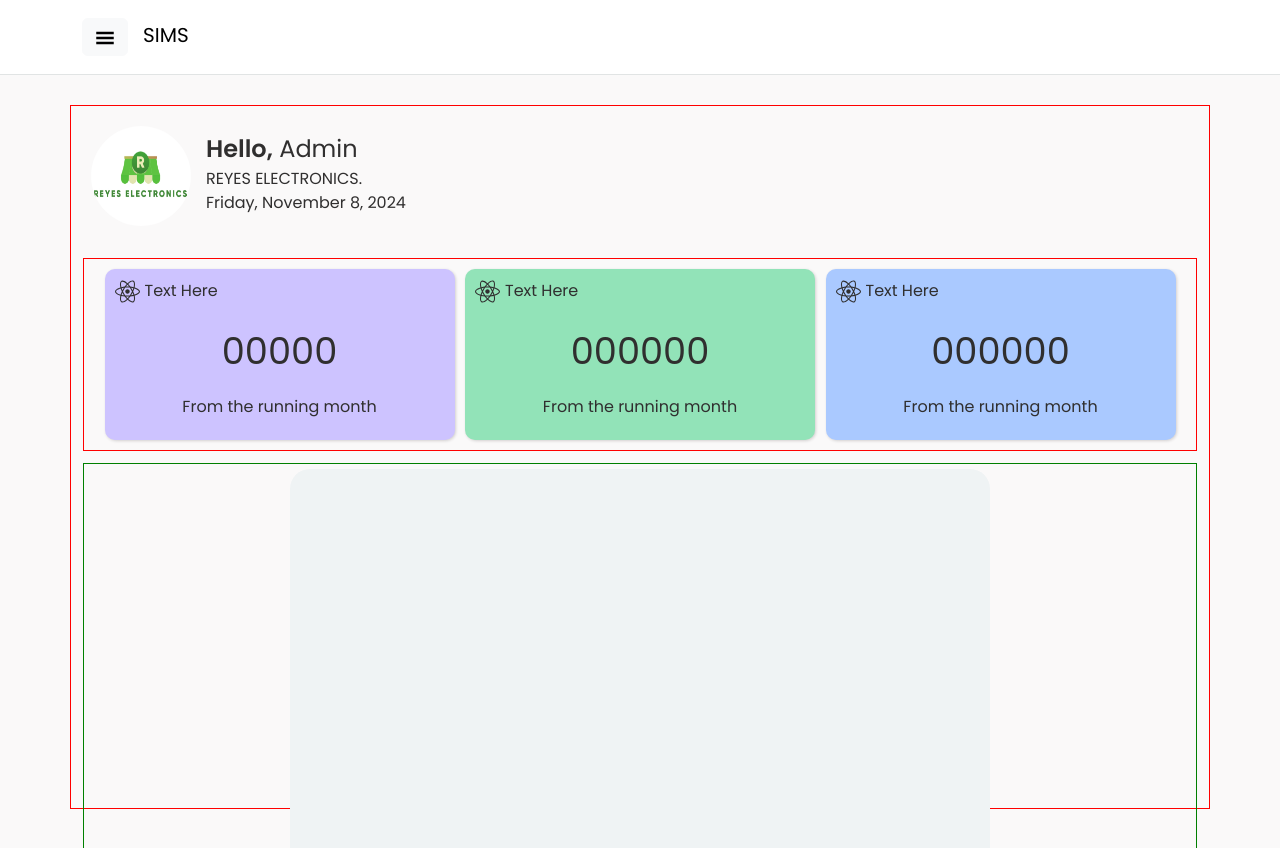
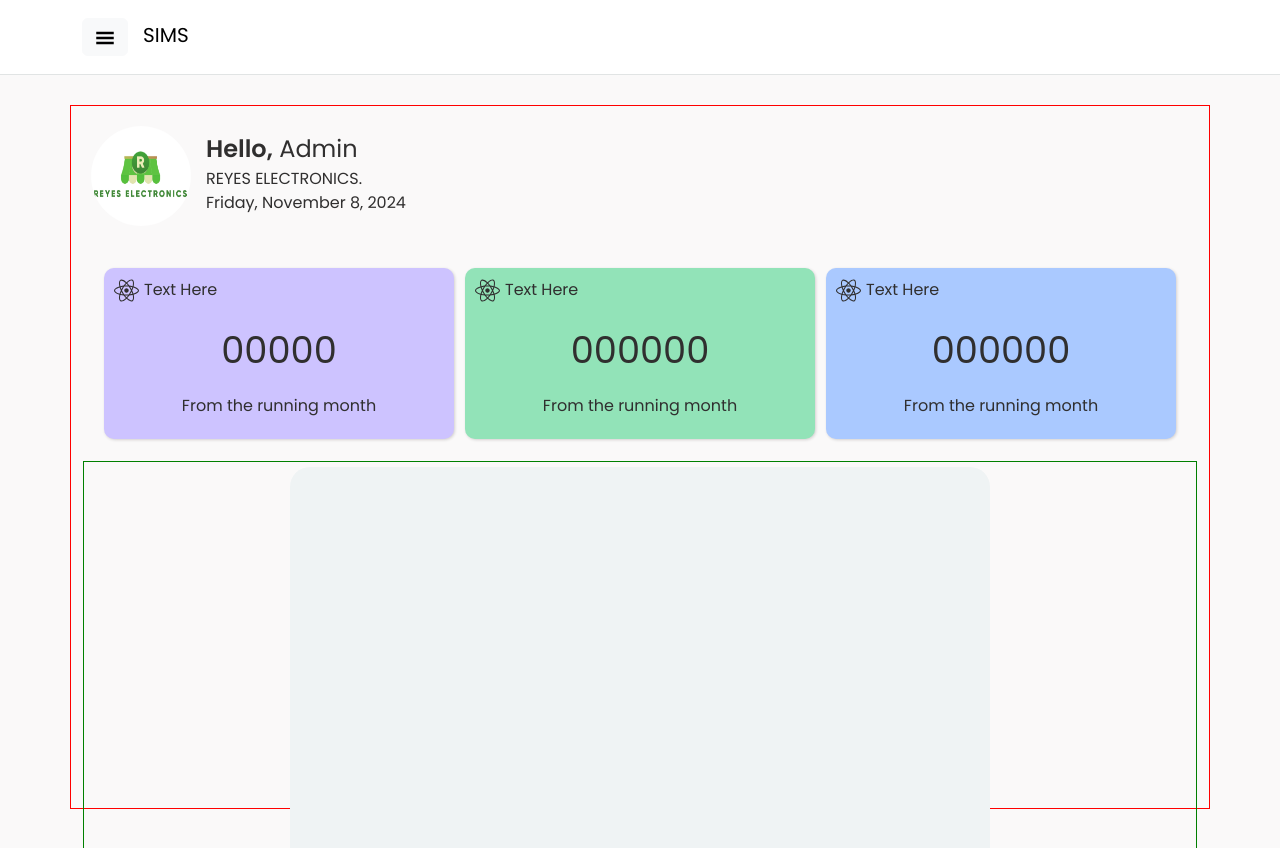
Before and after one commit to MarkRyuo/SalesInventoryManagementSystem_SIMS, a React (Vite) app in the folder client/: page /DashboardPage in a window 1280 px wide. Shown: the top 848 px of the page. Built offline with nearby package versions, Linux system fonts and the light colour scheme.

Commit message:
Subject: Update

```diff
--- a/client/src/pages/Admin/DashboardPage/Dashboard.module.scss
+++ b/client/src/pages/Admin/DashboardPage/Dashboard.module.scss
@@ -4,7 +4,7 @@
 /* !(Warning): This is for ChartSm */
 
 .rowContainer {
-    border: 1px solid red;
+    // border: 1px solid red;
     width: 100%;
     height: auto;
     padding: 10px;
```
